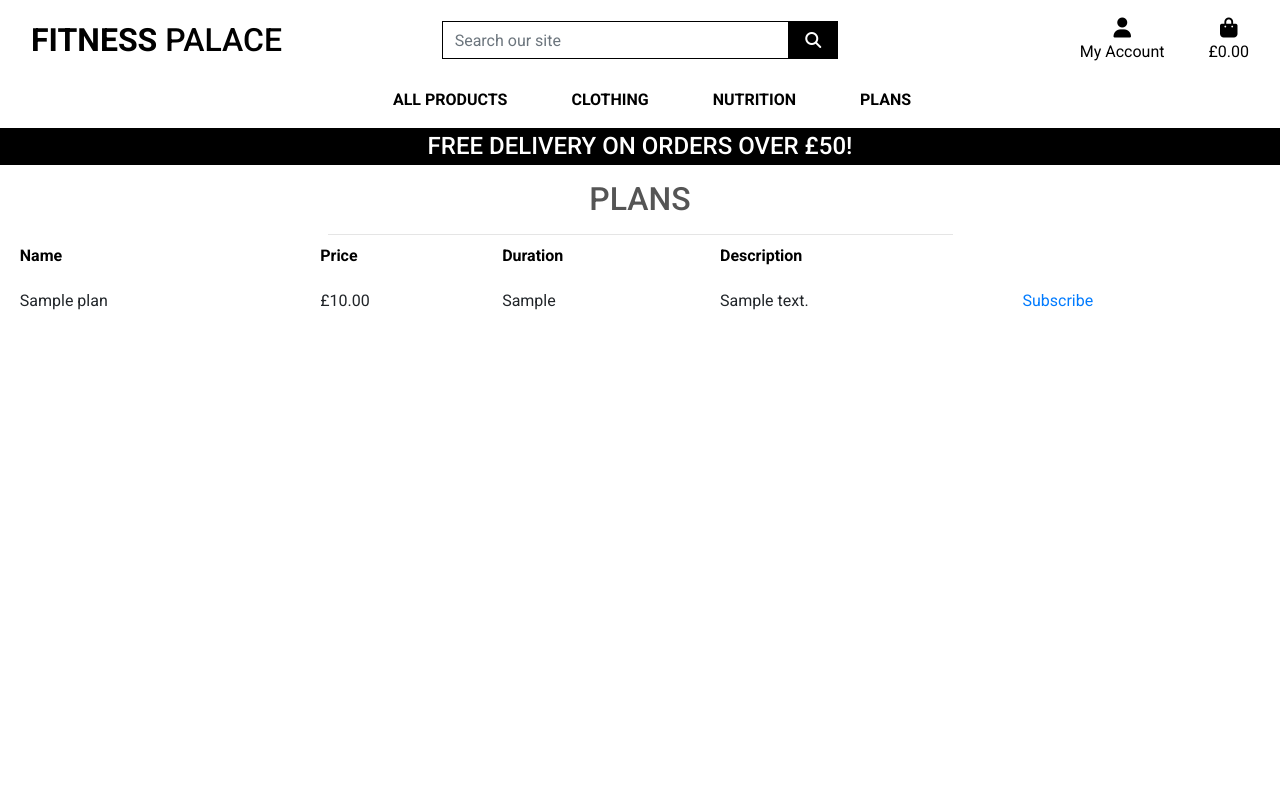
After one commit to osaroo3/fitness-palace-ci-project5, a Django app: page /subscribe/ in a window 1280 px wide. The commit adds this page. Run offline with Django 3.2, Linux system fonts and the light colour scheme; tables that the repository leaves empty hold one stand-in row (values such as "Sample post"); some libraries are stand-ins or nearby versions.

Commit message:
Added subscription plan page with some functionality

```diff
--- a/bag/templates/bag/bag.html
+++ b/bag/templates/bag/bag.html
@@ -16,7 +16,7 @@
     <div class="row">
         <div class="col">
             <hr>
-            <h2 class="logo-font mb-4">Shopping Bag</h2>
+            <h2 class="logo-font mb-4 text-center">Shopping Bag</h2>
             <hr>
         </div>
     </div>
@@ -44,7 +44,7 @@
                         <td class="py-3">
                             <p class="my-0"><strong>{{ item.product.name }}</strong></p>
                             <p class="my-0"><strong>Size:
-                                </strong>{% if item.product.size %}{{ item.product.size|upper }}{% else %}N/A{% endif %}
+                                </strong>{% if item.product.has_sizes %}{{ item.size|upper }}{% else %}N/A{% endif %}
                             </p>
                             <p class="my-0 small text-muted">SKU: {{ item.product.sku|upper }}</p>
                         </td>
--- a/fitness_palace/urls.py
+++ b/fitness_palace/urls.py
@@ -26,4 +26,5 @@ urlpatterns = [
     path("products/", include("products.urls")),
     path("bag/", include("bag.urls")),
     path('checkout/', include('checkout.urls')),
+    path("subscribe/", include('subscribe.urls')),
 ] + static(settings.MEDIA_URL, document_root=settings.MEDIA_ROOT)
--- a/home/templates/home/index.html
+++ b/home/templates/home/index.html
@@ -21,7 +21,7 @@
 
             <div class="my-5">
                 <h4>
-                    <a href="" class="shop-now-button btn btn-lg rounded-0 text-uppercase py-3">Join us</a>
+                    <a href="{% url 'view_subcription_plan' %}" class="shop-now-button btn btn-lg rounded-0 text-uppercase py-3">Join us</a>
                     <span class="text-uppercase text-black">or</span> <a href="{% url 'products' %}"
                         class="shop-now-button btn btn-lg rounded-0 text-uppercase py-3">Shop
                         Now</a>
--- /dev/null
+++ b/subscribe/templates/subscribe/subscribtion_plans.html
@@ -0,0 +1,54 @@
+{% extends "base.html" %}
+{% load static %}
+
+{% block page_header %}
+<div class="container header-container">
+    <div class="row">
+        <div class="col"></div>
+    </div>
+</div>
+{% endblock %}
+
+{% block content %}
+<div class="overlay"></div>
+<div class="container-fluid">
+    <div class="row">
+        <div class="col text-center mt-3">
+            <h2 class="logo-font">Plans</h2>
+            <hr class="w-50 mb-1">
+        </div>
+    </div>
+    <div class="row">
+        <div class="col">
+            <div class="table-responsive rounded">
+                <table class="table table-sm table-borderless">
+                    <thead class="text-black">
+                        <tr>
+                            <th scope="col text-uppercase">Name</th>
+                            <th scope="col">Price</th>
+                            <th scope="col">Duration</th>
+                            <th scope="col">Description</th>
+                        </tr>
+                    </thead>
+                    {% for p in plans %}
+                    <tr>
+                        <td class="py-3">
+                            <p class="my-0">{{ p.name }}</p>
+                        </td>
+                        <td class="py-3">
+                            <p class="my-0">£{{p.price }}</p>
+                        </td>
+                        <td class="py-3">
+                            <p class="my-0">{{p.duration }}</p>
+                        </td>
+                        <td class="py-3">
+                            <p class="my-0">{{p.description }}</p>
+                        </td>
+                        <td class="py-3">
+                            <a href="" class="my-0">Subscribe</a>
+                        </td>
+            {% endfor%}
+        </div>
+    </div>
+
+{% endblock %}
--- /dev/null
+++ b/subscribe/urls.py
@@ -0,0 +1,5 @@
+from django.urls import path
+from . import views
+urlpatterns = [
+    path('', views.view_subscription_plan, name='view_subcription_plan'),
+]
--- a/subscribe/views.py
+++ b/subscribe/views.py
@@ -1,3 +1,11 @@
-from django.shortcuts import render
+from django.shortcuts import render, redirect, reverse
 
+from .models import Plan
 # Create your views here.
+def view_subscription_plan(request):
+    """ A view that renders the subcription contents page """
+    plans = Plan.objects.all()
+    context = {
+        'plans': plans,
+    }
+    return render(request, 'subscribe/subscribtion_plans.html', context)
--- a/templates/includes/main-nav.html
+++ b/templates/includes/main-nav.html
@@ -35,13 +35,10 @@
 
         <li class="nav-item dropdown">
             <a class="logo-font font-weight-bold nav-link text-black" href="#" id="specials-link" data-toggle="dropdown" aria-haspopup="true" aria-expanded="false">
-                Special Offers
+                Plans
             </a>
             <div class="dropdown-menu border-0" aria-labelledby="specials-link">
-                <a href="" class="dropdown-item"></a>
-                <a href="" class="dropdown-item"></a>
-                <a href="" class="dropdown-item"></a>
-                <a href="" class="dropdown-item"></a>
+                <a href="{% url 'view_subcription_plan' %}" class="dropdown-item">All Plans</a>
             </div>
         </li>
     </ul>
```
